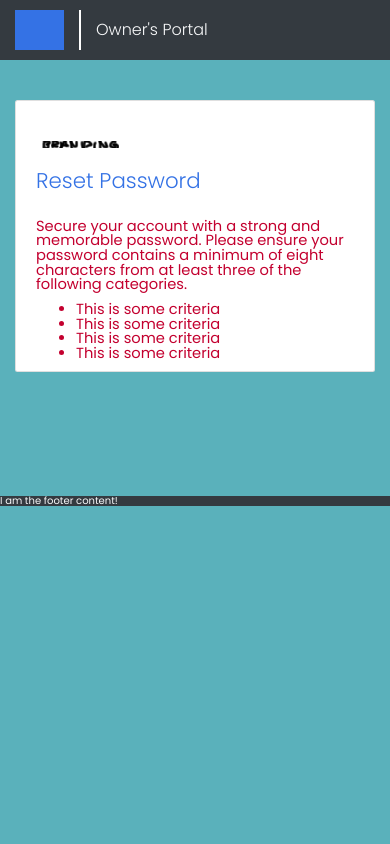
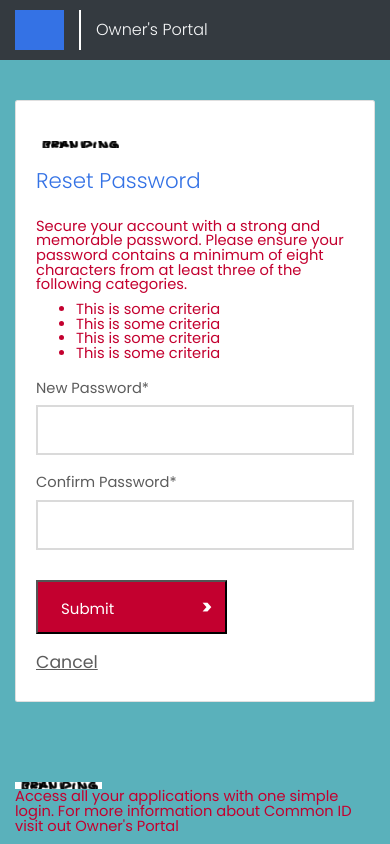
Before and after one commit to Yuugen64/Boostrap5_KnowledgeCheck, a website: page index.html in a window 390 px wide. Drawn offline with nearby package versions, Linux system fonts and the light colour scheme.

Commit message:
[Update Pass]:: mobile styling getting there

```diff
--- a/index.html
+++ b/index.html
@@ -81,6 +81,7 @@
 
                 <h5 class="px-0 mx-0" style="padding: 20px 0px 20px 0px;">Reset Password</h5>
 
+                <!--The "Content" of the card - not buttons or instructions-->
                 <div class="card-text">
                   <p class="bodyRed_1" style="padding-bottom: 10px;">
                     Secure your account with a strong and memorable password. Please ensure your password contains a minimum of eight characters from at least three of the following categories.
@@ -94,7 +95,17 @@
                       <li class="bodyRed_1">This is some criteria</li>
                     </ul>
 
+                  <p class="label-styling">New Password*</p>
+                  <input class="field-styling"></input>
+
+                  <p class="label-styling">Confirm Password*</p>
+                  <input class="field-styling"></input>
+
                 </div>
+
+                <button class="submit-button">Submit <p class="submit-carrot">></p></button>
+
+                <a class="cancel-link" href="#">Cancel</a>
 
               </div>
               <!--End Content Align-->
@@ -106,6 +117,14 @@
         <!--End of the card columns-->
       </div>
       <!--End of the card container-->
+
+      <div class="nissanid_branding px-0 mx-0"></div>
+
+      <p class="bodyRed_1" style="padding-bottom: 10px;">
+        Access all your applications with one simple login. For more information about Common ID visit out Owner's Portal
+      </p>
+      <a class="FAQ-link" href="#">Cancel</a>
+
     </div>
     <!--End of the main container-->
 
--- a/style.css
+++ b/style.css
@@ -41,7 +41,7 @@ p{
 /*===========================================*/
 /*===== Nissan Styling =====*/
 h3{
-    font-weight: light;
+    font-weight: 300;
     font-size: 28pt;
     color:#eade5f;
     letter-spacing: 0;
@@ -50,7 +50,7 @@ h3{
 }
 
 h5{
-    font-weight: light;
+    font-weight: 300;
     font-size: 16pt;
     color:#eade5f;
     letter-spacing: 0;
@@ -59,7 +59,7 @@ h5{
 }
 
 h6{
-    font-weight: light;
+    font-weight: 300;
     font-size: 14pt;
     color:#eade5f;
     letter-spacing: 0;
@@ -149,6 +149,63 @@ h6{
     height: 7px;
 
     background-image: url("assets/Branding_83x7.png");
+}
+.nissanid_branding_undercard{
+    margin-top: 30px;
+    margin-bottom: 20px;
+    width: 87px;
+    height: 7px;
+
+    background-image: url("assets/Branding_83x7.png");
+}
+
+.passCriteria{
+    padding-left: 40px;
+    margin-bottom: 5px;
+}
+
+.field-styling{
+    /*total height of element is roughly 35px*/
+    width: 100%;
+    height: 50px;
+
+    border: 2px solid #DADADA;
+    border-radius: 0px;
+    margin-top: 1rem;
+    padding: 1rem 1rem 1rem 1rem;
+
+    font-size: 11pt; /*the same as the body font sizing(?)*/
+    font-weight: 400;
+    color: #5c5c5c;
+}
+
+.label-styling{
+    margin-top: 20px; /*This separates the field labels from the rest of the content*/
+
+    font-weight: 400;
+    font-size: 11pt;
+    color: #5c5c5c;
+    letter-spacing: 0;
+}
+
+.submit-button{
+    color: white;
+    background-color: #C3002F;
+    padding: 1.5rem 1.2rem 1.5rem 1.7rem;
+    width: 60%;
+    font-size: 15px;
+    text-align: left;
+    align-items: center;
+}
+
+.submit-carrot{
+    padding-left: 55%;
+    margin: 0px;
+
+    font-size:15pt;
+    font-weight: 800;
+    display: inline-block;
+
 }
 /*===== ========= =====*/
 
@@ -297,6 +354,85 @@ h6{
 
     background-image: url("assets/Branding_83x7.png");
 }
+
+.nissanid_branding_undercard{
+    margin-top: 30px;
+    margin-bottom: 20px;
+    width: 87px;
+    height: 7px;
+
+    background-image: url("assets/Branding_83x7.png");
+}
+
+.field-styling{
+    /*total height of element is roughly 35px*/
+    width: 100%;
+    height: 50px;
+
+    border: 2px solid #DADADA;
+    border-radius: 0px;
+    margin-top: 1rem;
+    padding: 1rem 1rem 1rem 1rem;
+
+    font-size: 11pt; /*the same as the body font sizing(?)*/
+    font-weight: 400;
+    color: #5c5c5c;
+}
+
+.label-styling{
+    margin-top: 20px; /*This separates the field labels from the rest of the content*/
+
+    font-weight: 400;
+    font-size: 11pt;
+    color: #5c5c5c;
+    letter-spacing: 0;
+}
+
+.submit-button{
+    color: white;
+    background-color: #C3002F;
+    padding: 1.5rem 1.2rem 1.5rem 2.3rem;
+    margin-top: 30px;
+    width: 60%;
+    font-size: 15px;
+    text-align: left;
+    align-items: center;
+    display: block;
+}
+
+.submit-carrot{
+    padding-left: 55%;
+    margin: 0px;
+
+    font-size:15pt;
+    font-weight: 800;
+    display: inline-block;
+
+}
+
+.cancel-link{
+    padding-top: 20px;
+    padding-bottom: 30px;
+
+    font-weight: 400;
+    font-size: 13pt;
+    color: #5c5c5c;
+    letter-spacing: 0;
+    text-decoration: underline;
+    display: block;
+}
+
+.FAQ-link{
+    padding-top: 20px;
+    padding-bottom: 30px;
+
+    font-weight: 400;
+    font-size: 13pt;
+    color: #5c5c5c;
+    letter-spacing: 0;
+    text-decoration: underline;
+    display: block;
+}
 /*===== ========= =====*/
 
 /*===== Footer =====*/
```
